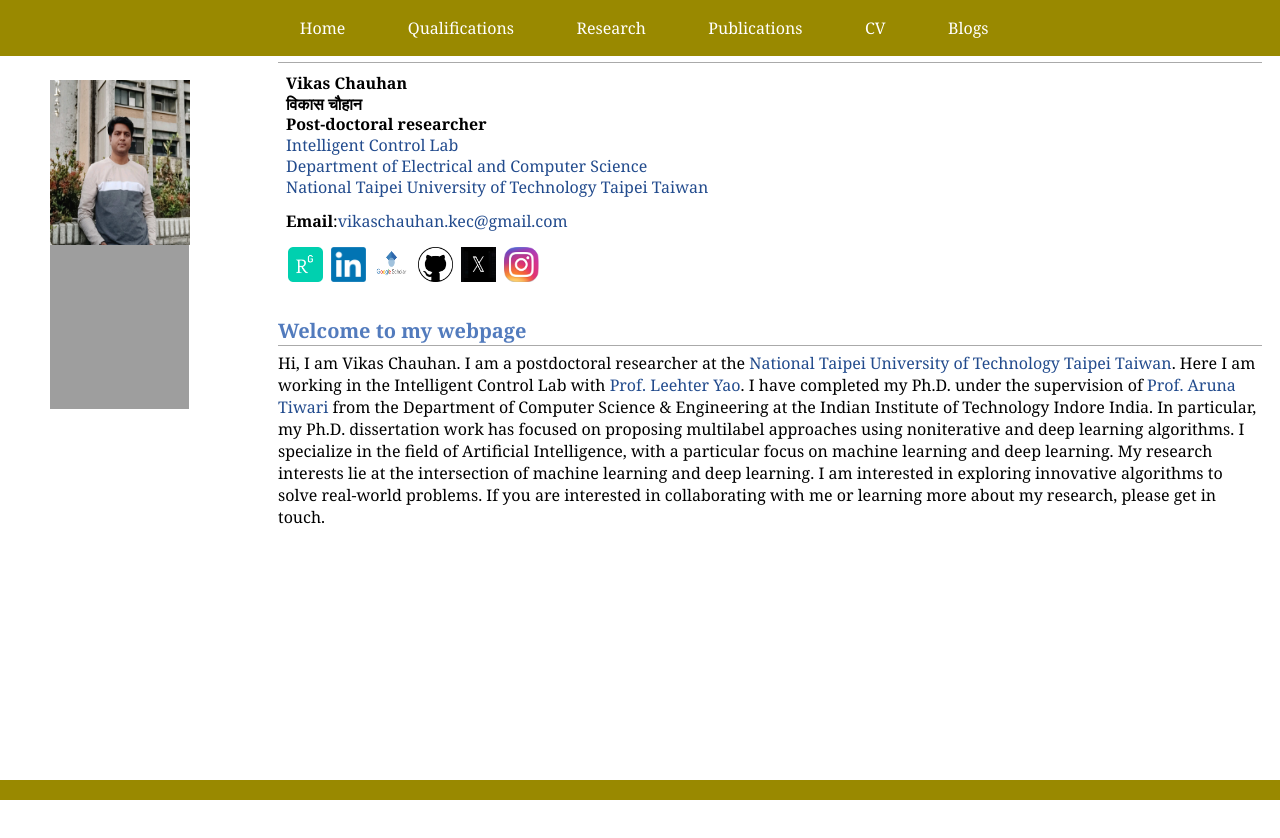
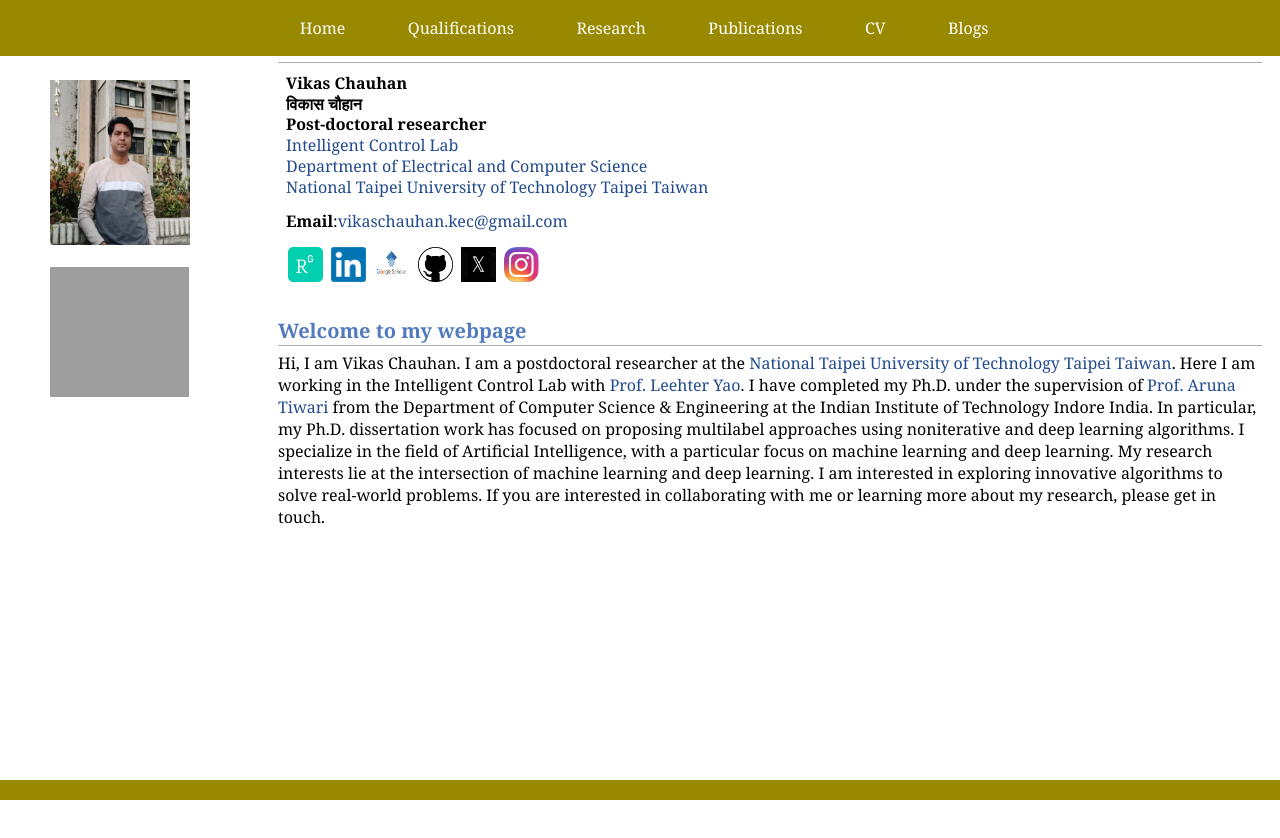
Before and after one commit to vikaschauhanvc/vikaschauhanvc.github.io, a plain HTML site: page index.html in a window 1280 px wide. Drawn offline with Linux system fonts and the light colour scheme; grey boxes are pictures that could not be loaded.

Commit message:
Update index.html

```diff
--- a/index.html
+++ b/index.html
@@ -112,9 +112,9 @@ font-color: black;
     </div>
 <div id="sidebar">
 		<img style="width: 140px; height: 165px;" alt="image" src="./Vikas_files/vikas.jpeg" align="center">&nbsp;
-		<br>
+		<br>		<br>
 	<a href="https://clustrmaps.com/site/1bx7a"  title="Visit tracker">
-		<img style="width: 139px; height: 164px;" src="//www.clustrmaps.com/map_v2.png?d=3CYOnZwQuClGA3VnjVvoc86v0pI6gSuvev7b1W-Th90&cl=ffffff" /></a>
+		<img style="width: 139px; height: 130px;" src="//www.clustrmaps.com/map_v2.png?d=3CYOnZwQuClGA3VnjVvoc86v0pI6gSuvev7b1W-Th90&cl=ffffff" /></a>
 
 
 
```
